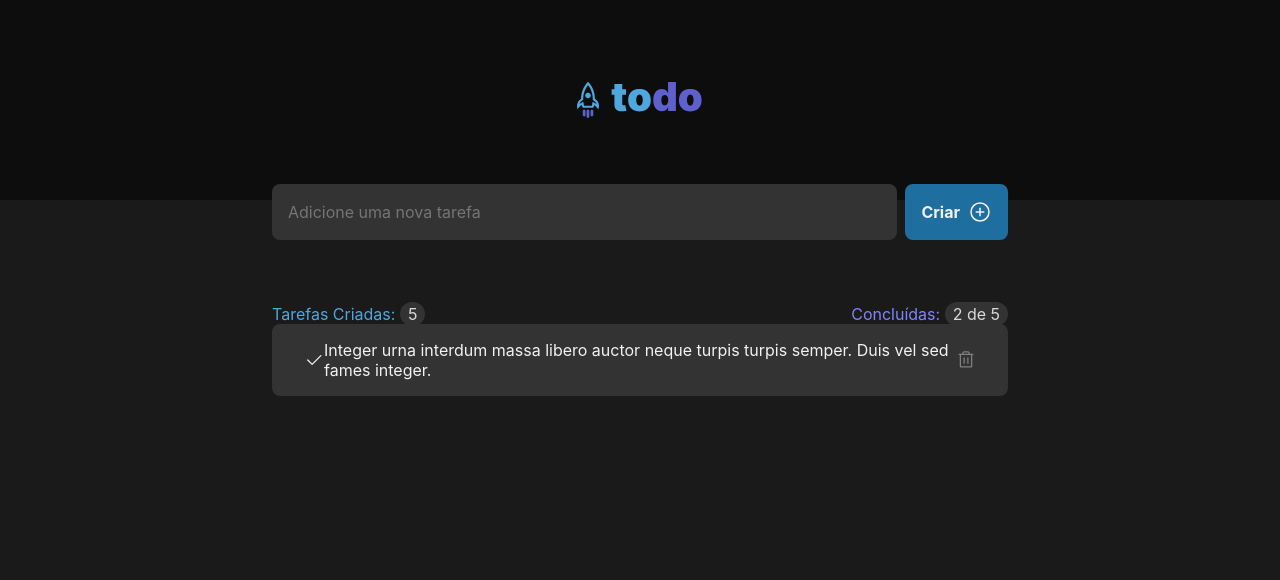
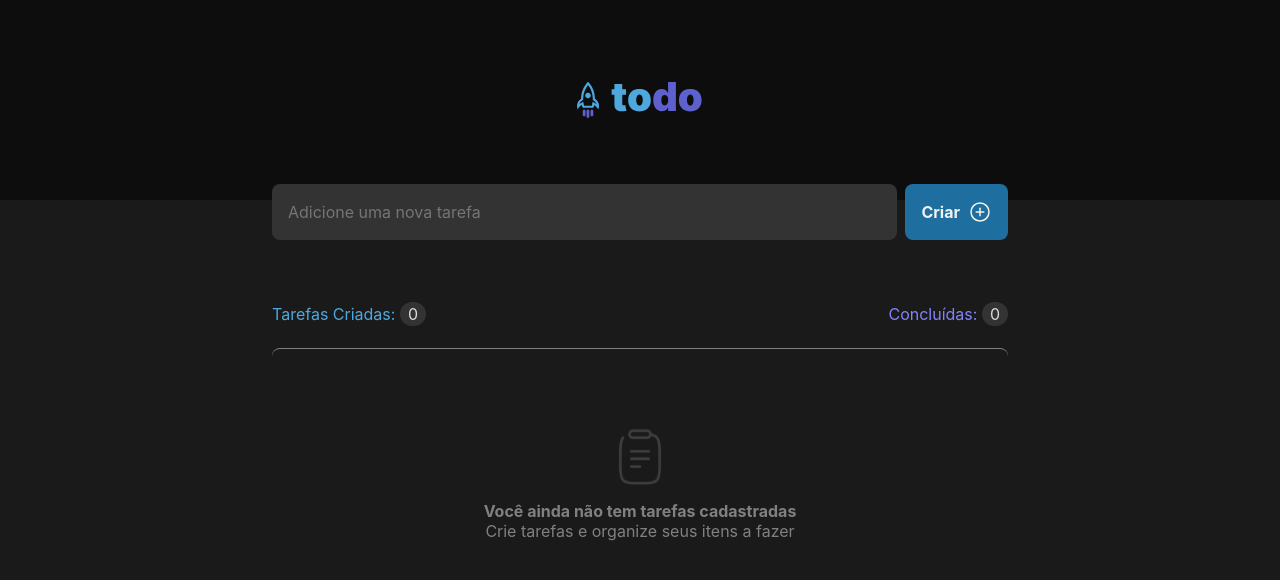
Before and after one commit to karolinequetz/todo-list, a React (Vite) app: page / in a window 1280 px wide. Shown: the top 580 px of the page. Built offline with nearby package versions, Linux system fonts and the light colour scheme.

Commit message:
Criado componente para listar as tarefas

```diff
--- a/package.json
+++ b/package.json
@@ -12,12 +12,14 @@
     "phosphor-react": "^1.4.1",
     "react": "^18.2.0",
     "react-dom": "^18.2.0",
-    "styled-components": "^5.3.8"
+    "styled-components": "^5.3.8",
+    "uuid": "^9.0.0"
   },
   "devDependencies": {
     "@types/react": "^18.0.27",
     "@types/react-dom": "^18.0.10",
     "@types/styled-components": "^5.1.26",
+    "@types/uuid": "^9.0.1",
     "@vitejs/plugin-react": "^3.1.0",
     "typescript": "^4.9.3",
     "vite": "^4.1.0"
--- /dev/null
+++ b/src/components/ListItem/index.tsx
@@ -0,0 +1,78 @@
+import { useCallback, useMemo } from "react";
+import clipboard from "../../assets/clipboard.svg";
+import { Check, Trash } from "phosphor-react";
+import {
+  CheckButton,
+  ClipboardImg,
+  Completed,
+  CountContainer,
+  DeleteTask,
+  Task,
+  NoTasks,
+  TasksCreated,
+} from "./styles";
+
+interface Tasks {
+  id: string;
+  checked: boolean;
+  description: string;
+}
+interface ListItemProps {
+  completeTask: (tasks: Tasks[], id: string) => void;
+  deleteTask: (id: string) => void;
+  tasks: Tasks[];
+}
+
+export const ListItem = ({
+  tasks,
+  completeTask,
+  deleteTask,
+}: ListItemProps) => {
+  const taskCount = useMemo(() => {
+    const task = tasks.filter((task) => task.checked);
+    return tasks.length ? `${Number(task)} de ${tasks.length}` : 0;
+  }, [tasks]);
+
+  const handleCheckTask = useCallback((tasks: Tasks[], id: string) => {
+    completeTask(tasks, id);
+    console.log(id);
+  }, []);
+
+  return (
+    <>
+      <CountContainer>
+        <TasksCreated>
+          Tarefas Criadas: <span>{tasks.length}</span>
+        </TasksCreated>
+        <Completed>
+          Concluídas: <span>{taskCount}</span>
+        </Completed>
+      </CountContainer>
+
+      {tasks.length ? (
+        tasks.map((task) => {
+          return (
+            <Task key={task.id} checked={task.checked}>
+              <CheckButton
+                checked={task.checked}
+                onClick={() => handleCheckTask(tasks, task.id)}
+              >
+                <Check size={18} />
+              </CheckButton>
+              <span>{task.description}</span>
+              <DeleteTask>
+                <Trash size={20} />
+              </DeleteTask>
+            </Task>
+          );
+        })
+      ) : (
+        <NoTasks>
+          <ClipboardImg src={clipboard} alt="" />
+          <strong> Você ainda não tem tarefas cadastradas</strong>
+          Crie tarefas e organize seus itens a fazer
+        </NoTasks>
+      )}
+    </>
+  );
+};
--- /dev/null
+++ b/src/components/ListItem/styles.ts
@@ -0,0 +1,114 @@
+import styled, { css } from "styled-components";
+
+interface CheckedItem {
+  checked: boolean;
+}
+
+export const CountContainer = styled.div`
+  display: flex;
+  margin: 4rem 0 1.5rem 0;
+  justify-content: space-between;
+`;
+
+export const TasksCreated = styled.div`
+  color: ${(props) => props.theme.blue};
+
+  span {
+    width: 1.5rem;
+    background: ${(props) => props.theme["gray 400"]};
+    color: ${(props) => props.theme["gray 200"]};
+    border-radius: 999px;
+    padding: 0.125rem 0.5rem;
+  }
+`;
+
+export const Completed = styled.div`
+  color: ${(props) => props.theme.purple};
+
+  span {
+    width: 3.25rem;
+    background: ${(props) => props.theme["gray 400"]};
+    color: ${(props) => props.theme["gray 200"]};
+    border-radius: 999px;
+    padding: 0.125rem 0.5rem;
+  }
+`;
+
+export const NoTasks = styled.div`
+  display: flex;
+  justify-content: center;
+  align-items: center;
+  flex-direction: column;
+
+  margin-top: 1.5rem;
+  padding: 4rem 1.5rem;
+
+  border-top: 1px solid;
+  border-radius: 8px;
+`;
+
+export const ClipboardImg = styled.img`
+  padding: 1rem;
+`;
+
+export const Task = styled.div<CheckedItem>`
+  display: flex;
+  align-items: flex-start;
+
+  height: 4.5rem;
+  gap: 0.75rem;
+  padding: 1rem;
+
+  background: ${(props) => props.theme["gray 400"]};
+  color: ${(props) => props.theme["gray 100"]};
+
+  border-radius: 8px;
+
+  span {
+    ${(props) =>
+      props.checked &&
+      css`
+        color: ${(props) => props.theme["gray 300"]};
+        text-decoration: line-through;
+      `}
+    max-width: 40.5rem;
+  }
+`;
+
+export const DeleteTask = styled.button`
+  background: transparent;
+  cursor: pointer;
+  border: 0;
+  line-height: 0;
+  color: ${(props) => props.theme["gray 300"]};
+
+  &:hover {
+    background: ${(props) => props.theme["gray 400"]};
+    color: ${(props) => props.theme.danger};
+    border-radius: 2px;
+  }
+`;
+
+export const CheckButton = styled.button<CheckedItem>`
+  background: transparent;
+  border: 0;
+  svg {
+    color: ${(props) =>
+      props.checked ? props.theme["gray 100"] : props.theme["gray 400"]};
+    background: ${(props) =>
+      props.checked ? props.theme["purple-dark"] : props.theme["gray 400"]};
+    border: solid
+      ${(props) =>
+        props.checked ? props.theme["purple-dark"] : props.theme.blue};
+
+    border-radius: 50%;
+
+    &:hover {
+      background: ${(props) =>
+        props.checked ? props.theme.purple : props.theme["gray 400"]};
+      border: solid
+        ${(props) =>
+          props.checked ? props.theme.purple : props.theme["blue-dark"]};
+    }
+  }
+`;
--- a/src/components/NewToDo/index.tsx
+++ b/src/components/NewToDo/index.tsx
@@ -1,13 +1,85 @@
+import { ChangeEvent, FormEvent, useCallback, useState } from "react";
+import { v4 as uuidv4 } from "uuid";
 import { PlusCircle } from "phosphor-react";
+
+import { ListItem } from "../ListItem";
 import { ToDoFormContainer } from "./styles";
 
+interface TaskProps {
+  id: string;
+  checked: boolean;
+  description: string;
+}
+
 export const NewToDo = () => {
+  const [tasks, setTasks] = useState<TaskProps[]>([]);
+  const [descriptionTask, setDescriptionTask] = useState("");
+
+  const handleCreateNewTask = useCallback(
+    (event: FormEvent) => {
+      event.preventDefault();
+
+      const newTask: TaskProps = {
+        id: uuidv4(),
+        checked: false,
+        description: descriptionTask,
+      };
+
+      setTasks((state) => [...state, newTask]);
+    },
+    [tasks, descriptionTask]
+  );
+
+  const handleNewTaskChange = useCallback(
+    (event: ChangeEvent<HTMLInputElement>) => {
+      event.target.setCustomValidity("");
+
+      setDescriptionTask(event.target.value);
+    },
+    [setDescriptionTask]
+  );
+  const completeTask = useCallback(
+    (tasks: TaskProps[], id: string) => {
+      const checkTask = tasks.map((task) => {
+        if (id === task.id) {
+          return {
+            ...task,
+            checked: !task.checked,
+          };
+        }
+        return task;
+      });
+
+      setTasks(checkTask);
+    },
+    [tasks]
+  );
+
+  const deleteTask = useCallback(
+    (id: string) => {
+      tasks.filter((task) => task.id !== id);
+    },
+    [tasks]
+  );
+
   return (
-    <ToDoFormContainer>
-      <input placeholder="Adicione uma nova tarefa" />
-      <button type="submit">
-        Criar <PlusCircle size={24} />
-      </button>
-    </ToDoFormContainer>
+    <>
+      <ToDoFormContainer onSubmit={handleCreateNewTask}>
+        <input
+          placeholder="Adicione uma nova tarefa"
+          value={descriptionTask}
+          name="descriptionTask"
+          onChange={handleNewTaskChange}
+        />
+        <button type="submit">
+          Criar <PlusCircle size={24} />
+        </button>
+      </ToDoFormContainer>
+      <ListItem
+        tasks={tasks}
+        completeTask={completeTask}
+        deleteTask={deleteTask}
+      />
+    </>
   );
 };
--- a/src/pages/Todo/index.tsx
+++ b/src/pages/Todo/index.tsx
@@ -1,18 +1,7 @@
 import { Header } from "../../components/Header";
 import { NewToDo } from "../../components/NewToDo";
-import clipboard from "../../assets/clipboard.svg";
 
-import {
-  ClipboardImg,
-  Completed,
-  CountContainer,
-  DeleteTask,
-  ListItem,
-  NoTasks,
-  TasksCreated,
-  ToDoContainer,
-} from "./styles";
-import { Check, Trash } from "phosphor-react";
+import { ToDoContainer } from "./styles";
 
 export const Todo = () => {
   const value = true;
@@ -21,35 +10,6 @@ export const Todo = () => {
       <Header />
       <ToDoContainer>
         <NewToDo />
-
-        <CountContainer>
-          <TasksCreated>
-            Tarefas Criadas: <span>5</span>
-          </TasksCreated>
-          <Completed>
-            Concluídas: <span>2 de 5</span>
-          </Completed>
-        </CountContainer>
-
-        {value ? (
-          <ListItem>
-            <Check size={20} />
-            <span>
-              Integer urna interdum massa libero auctor neque turpis turpis
-              semper. Duis vel sed fames integer.
-            </span>
-
-            <DeleteTask>
-              <Trash size={20} />
-            </DeleteTask>
-          </ListItem>
-        ) : (
-          <NoTasks>
-            <ClipboardImg src={clipboard} alt="" />
-            <strong> Você ainda não tem tarefas cadastradas</strong>
-            Crie tarefas e organize seus itens a fazer
-          </NoTasks>
-        )}
       </ToDoContainer>
     </>
   );
--- a/src/pages/Todo/styles.ts
+++ b/src/pages/Todo/styles.ts
@@ -6,82 +6,3 @@ export const ToDoContainer = styled.div`
   margin: 0 auto;
   padding: 0;
 `;
-
-export const CountContainer = styled.div`
-  display: flex;
-  margin-top: 4rem;
-  justify-content: space-between;
-`;
-
-export const TasksCreated = styled.div`
-  color: ${(props) => props.theme.blue};
-
-  span {
-    width: 1.5rem;
-    background: ${(props) => props.theme["gray 400"]};
-    color: ${(props) => props.theme["gray 200"]};
-    border-radius: 999px;
-    padding: 0.125rem 0.5rem;
-  }
-`;
-
-export const Completed = styled.div`
-  color: ${(props) => props.theme.purple};
-
-  span {
-    width: 3.25rem;
-    background: ${(props) => props.theme["gray 400"]};
-    color: ${(props) => props.theme["gray 200"]};
-    border-radius: 999px;
-    padding: 0.125rem 0.5rem;
-  }
-`;
-
-export const NoTasks = styled.div`
-  display: flex;
-  justify-content: center;
-  align-items: center;
-  flex-direction: column;
-
-  margin-top: 1.5rem;
-  padding: 4rem 1.5rem;
-
-  border-top: 1px solid;
-  border-radius: 8px;
-`;
-
-export const ClipboardImg = styled.img`
-  padding: 1rem;
-`;
-
-export const ListItem = styled.div`
-  height: 4.5rem;
-
-  display: flex;
-  flex-direction: row;
-  justify-content: center;
-  align-items: center;
-
-  background: ${(props) => props.theme["gray 400"]};
-  color: ${(props) => props.theme["gray 100"]};
-
-  border-radius: 8px;
-
-  span {
-    max-width: 39.5rem;
-  }
-`;
-
-export const DeleteTask = styled.button`
-  background: transparent;
-  cursor: pointer;
-  border: 0;
-  line-height: 0;
-  color: ${(props) => props.theme["gray 300"]};
-
-  &:hover {
-    background: ${(props) => props.theme["gray 400"]};
-    color: ${(props) => props.theme.danger};
-    border-radius: 2px;
-  }
-`;
```
Also changed, not shown: 1 other file (tests, documents, lock files or other folders).
